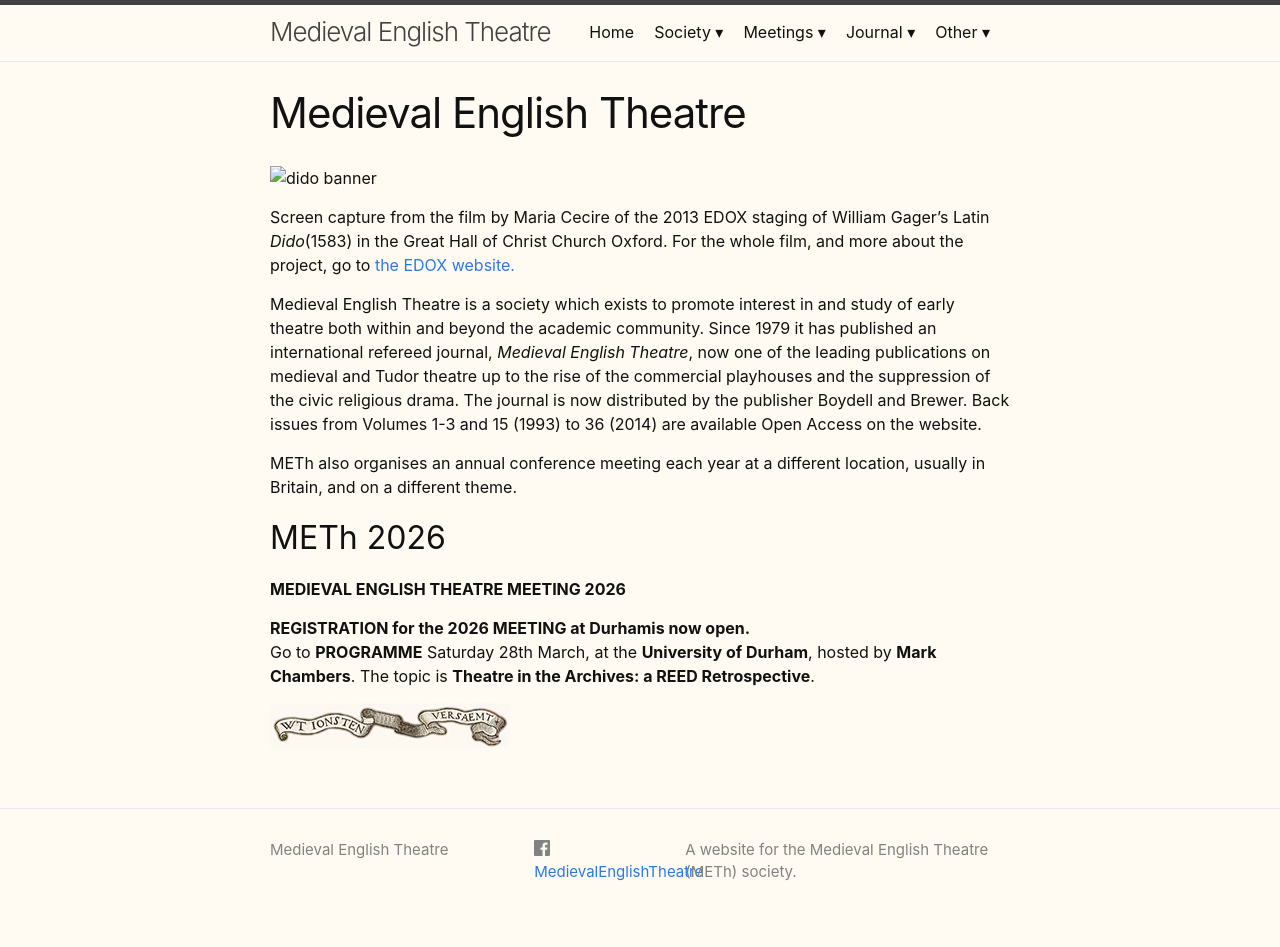
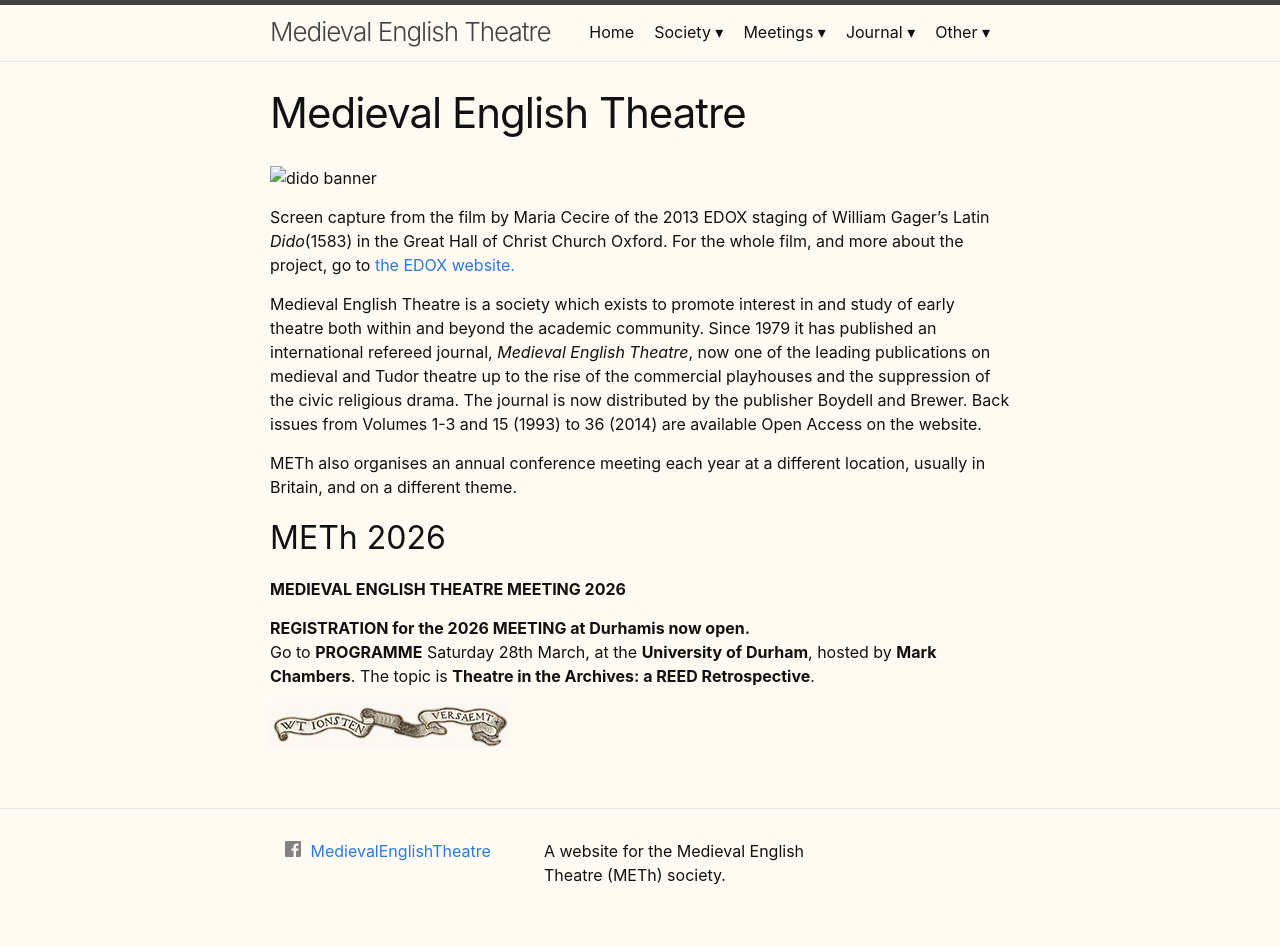
Before and after one commit to jamescummings/jamescummings.github.io, a Jekyll site: the page built from src/index.md, in a window 1280 px wide. Built offline with Jekyll 4.4.1, drawn with Linux system fonts in a browser that asks for light colours.

Commit message:
editing footer

```diff
--- a/src/_includes/footer.html
+++ b/src/_includes/footer.html
@@ -5,7 +5,7 @@
 
 	  <!--    <h2 class="footer-heading">{{ site.title | escape }}</h2> -->
 
-    <div class="footer-col-wrapper">
+<!--    <div class="footer-col-wrapper">
       <div class="footer-col footer-col-1">
         <ul class="contact-list">
           <li class="p-name">
@@ -20,8 +20,8 @@
             {%- endif -%}
         </ul>
       </div>
-
-      <div class="footer-col footer-col-2">
+-->
+      <div class="footer-col footer-col-1">
         {%- include social.html -%}
       </div>
 
```
